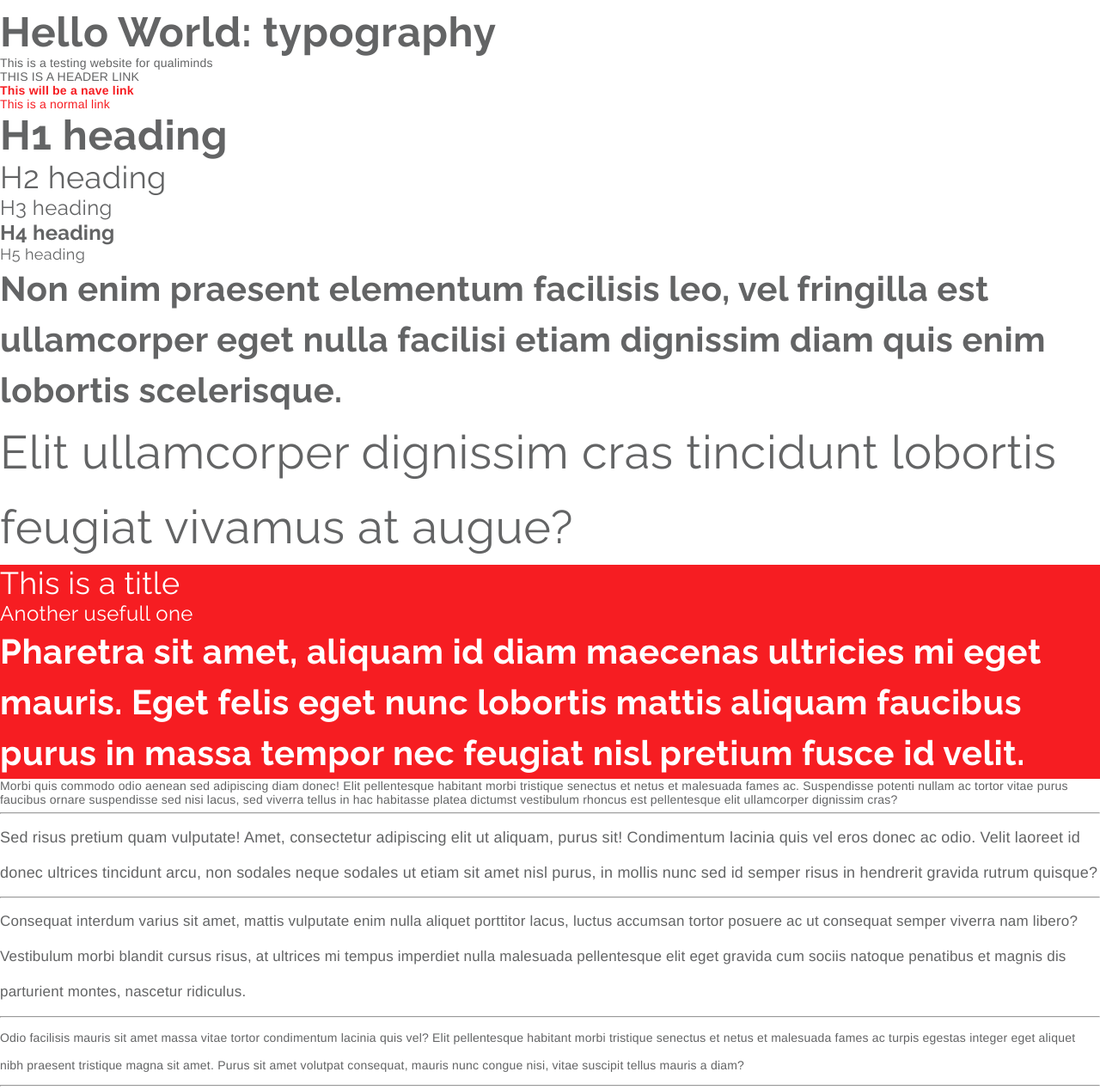
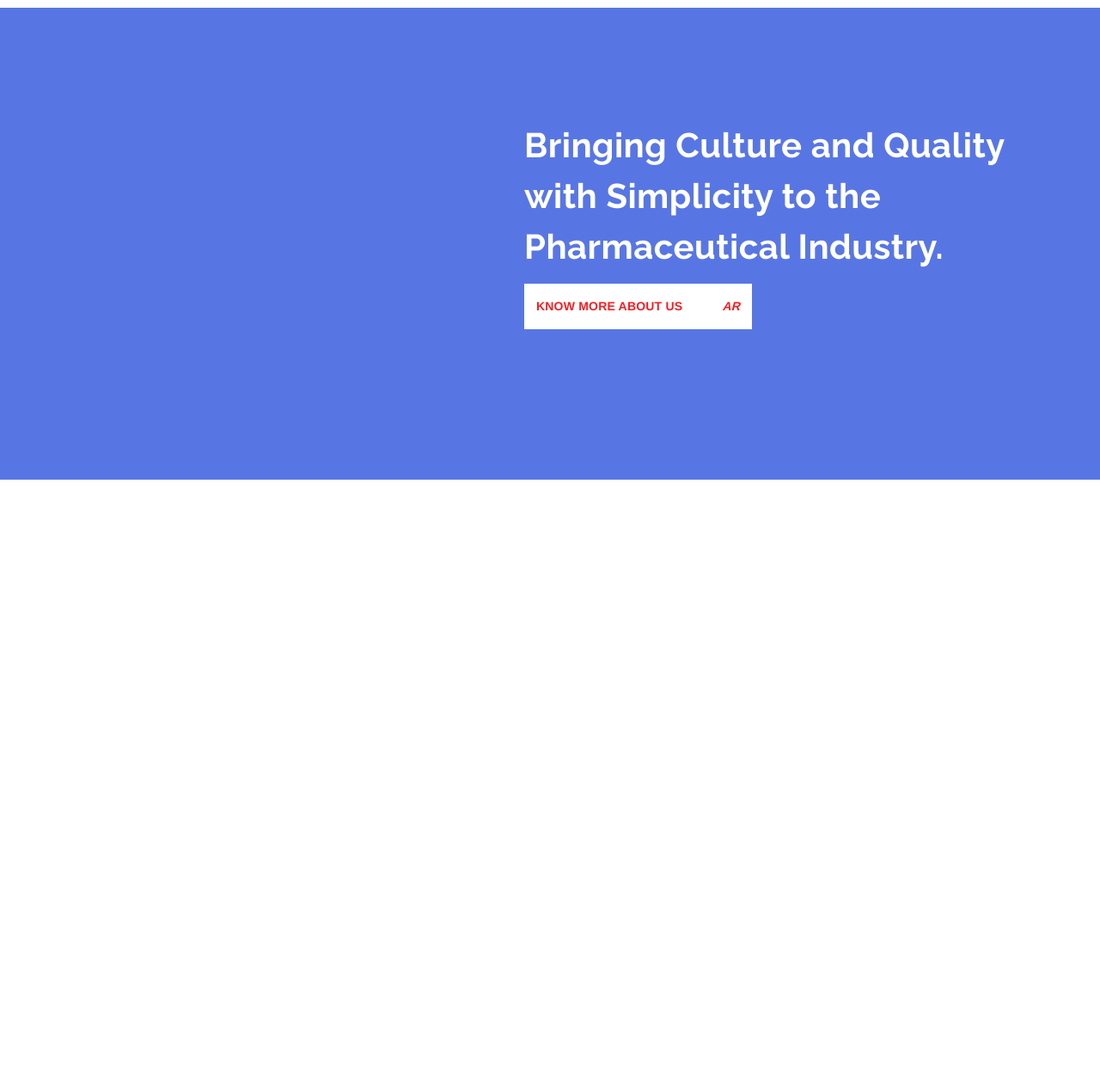
Before and after one commit to bassoGeorge/qualiminds-design, a website: page index.html in a window 1280 px wide. Shown: the part 69-1337 px from the top of the page at 86% size. After the commit the page ends 800 px from the top, so only its background shows below. Drawn offline with nearby package versions, Linux system fonts and the light colour scheme; files that its build step writes are made by us from their sources.

Commit message:
Add basic landing banner

```diff
--- a/index.html
+++ b/index.html
@@ -31,55 +31,19 @@
             </nav>
         </header>
 
-        <h1>Hello World: typography</h1>
-        <p>
-            This is a testing website for qualiminds
-        </p>
-        <section>
-            <a class="header-link" href="">This is a header link</a>
-            <br/>
-            <a class="nav-link" href="">This will be a nave link</a>
-            <br/>
-            <a href="">This is a normal link</a>
-        </section>
-        <section>
-            <h1>H1 heading</h1>
-            <h2>H2 heading</h2>
-            <h3>H3 heading</h3>
-            <h4>H4 heading</h4>
-            <h5>H5 heading</h5>
-            <quote>Non enim praesent elementum facilisis leo, vel fringilla est ullamcorper eget nulla facilisi etiam dignissim diam quis enim lobortis scelerisque.</quote>
-            <br/>
-            <quote class="large">Elit ullamcorper dignissim cras tincidunt lobortis feugiat vivamus at augue?</quote>
-        </section>
-
-        <section class="inverse-background">
-            <h2 class="inverse">This is a title</h2>
-            <h3 class="inverse">Another usefull one</h3>
-            <quote class="inverse">Pharetra sit amet, aliquam id diam maecenas ultricies mi eget mauris. Eget felis eget nunc lobortis mattis aliquam faucibus purus in massa tempor nec feugiat nisl pretium fusce id velit.</quote>
-        </section>
-
-        <section>
-            <p>
-                Morbi quis commodo odio aenean sed adipiscing diam donec! Elit pellentesque habitant morbi tristique senectus et netus et malesuada fames ac. Suspendisse potenti nullam ac tortor vitae purus faucibus ornare suspendisse sed nisi lacus, sed viverra tellus in hac habitasse platea dictumst vestibulum rhoncus est pellentesque elit ullamcorper dignissim cras?
-            </p>
-            <hr/>
-            <p class="txt-huge">
-                Sed risus pretium quam vulputate! Amet, consectetur adipiscing elit ut aliquam, purus sit! Condimentum lacinia quis vel eros donec ac odio. Velit laoreet id donec ultrices tincidunt arcu, non sodales neque sodales ut etiam sit amet nisl purus, in mollis nunc sed id semper risus in hendrerit gravida rutrum quisque?
-            </p>
-            <hr/>
-            <p class="txt-large">
-                Consequat interdum varius sit amet, mattis vulputate enim nulla aliquet porttitor lacus, luctus accumsan tortor posuere ac ut consequat semper viverra nam libero? Vestibulum morbi blandit cursus risus, at ultrices mi tempus imperdiet nulla malesuada pellentesque elit eget gravida cum sociis natoque penatibus et magnis dis parturient montes, nascetur ridiculus.
-            </p>
-            <hr/>
-            <p class="txt-small-extra-height">
-                Odio facilisis mauris sit amet massa vitae tortor condimentum lacinia quis vel? Elit pellentesque habitant morbi tristique senectus et netus et malesuada fames ac turpis egestas integer eget aliquet nibh praesent tristique magna sit amet. Purus sit amet volutpat consequat, mauris nunc congue nisi, vitae suscipit tellus mauris a diam?
-            </p>
-            <hr/>
-            <p class="txt-tiny">
-                Mi proin sed libero enim, sed faucibus turpis in eu mi! Sit amet commodo nulla facilisi nullam vehicula ipsum a arcu cursus vitae congue mauris rhoncus aenean vel elit scelerisque mauris pellentesque pulvinar pellentesque habitant morbi tristique? Condimentum vitae sapien pellentesque habitant morbi tristique senectus et netus et malesuada fames!
-            </p>
-        </section>
+        <div class="page-content home-page">
+            <section class="main-banner">
+                <div class="quote-box">
+                    <quote class="inverse">Bringing Culture and Quality with Simplicity to the Pharmaceutical Industry.</quote>
+                    <a class="nav-link" href="">
+                        <span>Know more about us</span>
+                        <i>ar</i>
+                    </a>
+                </div>
+            </section>
+        </div>
+        <footer>
+        </footer>
 
     </body>
 </html>
--- /dev/null
+++ b/resources/sass/_landing_page.scss
@@ -0,0 +1,26 @@
+/*
+Just the landing page
+*/
+
+/* TODO: use better way to center the quote */
+.main-banner {
+    background-image: url("/resources/dummy_images/landing_banner_1279x549.png");
+    width: 100%;
+    height: 549px;
+    padding: 1rem;
+    .quote-box {
+        margin: 12rem 9rem auto 60rem;
+        quote {
+            display: block;
+        }
+        .nav-link {
+            background: white;
+            padding: 1.3em 1em;
+            display: inline-block;
+            margin-top: 1em;
+            span:first-child {
+                padding-right: 3em;
+            }
+        }
+    }
+}
--- a/resources/sass/_links.scss
+++ b/resources/sass/_links.scss
@@ -3,11 +3,11 @@
 
 a {
     color: $color-primary;
+    text-transform: uppercase;
 }
 
 a.header-link {
     color: $color-main-text;
-    text-transform: uppercase;
 }
 
 a.nav-link {
--- a/resources/sass/manifest.scss
+++ b/resources/sass/manifest.scss
@@ -18,3 +18,4 @@
 
 
 @import "_header.scss";
+@import "_landing_page.scss";
```
Also changed, not shown: resources/dummy_images/landing_banner_1279x549.png (added).
